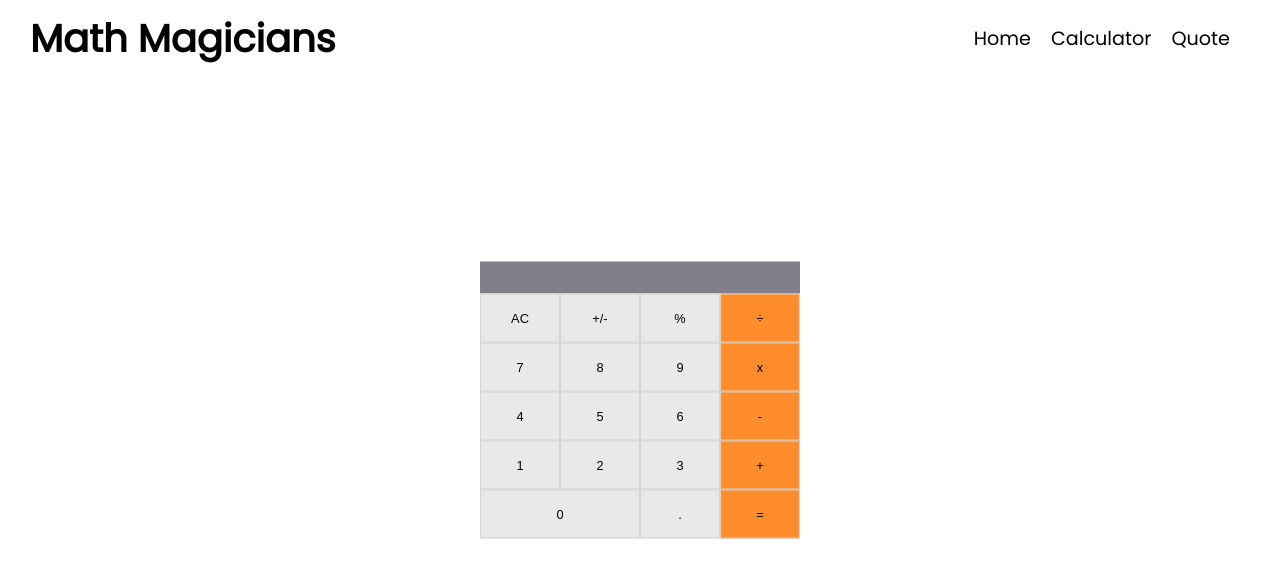
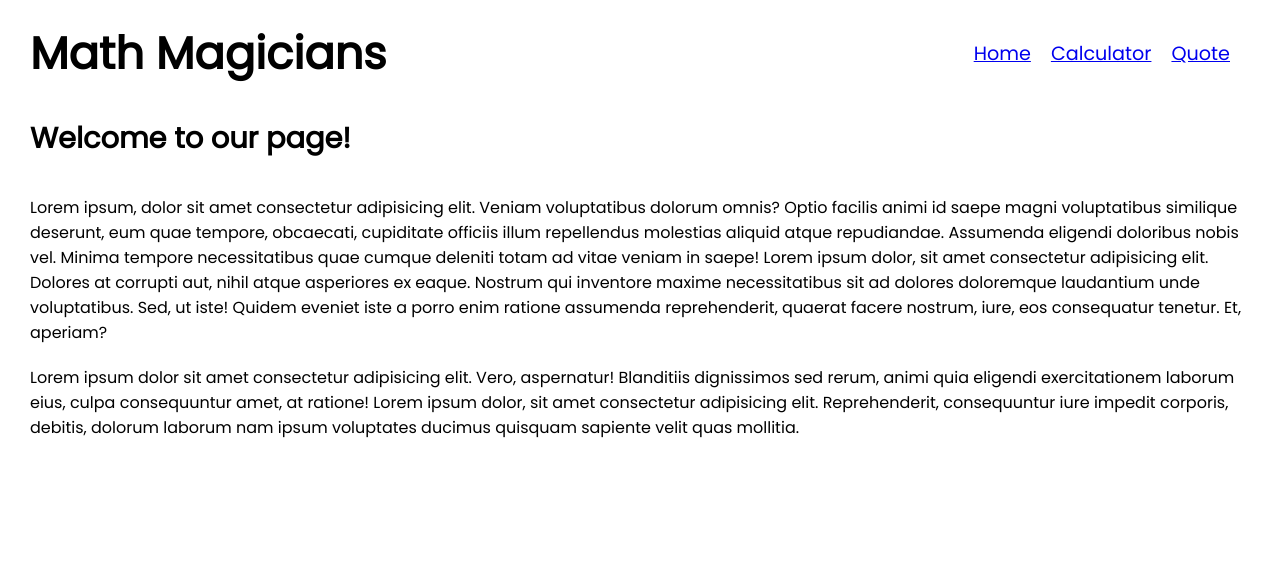
Before and after one commit to AbeeraTahir/Math-Magicians, a React (Create React App) app: page / in a window 1280 px wide. Shown: the top 578 px of the page. Built offline with nearby package versions, Linux system fonts and the light colour scheme; the HTML template or start-up script is replaced by a standard one.

Commit message:
Add home page

```diff
--- a/src/App.js
+++ b/src/App.js
@@ -1,16 +1,16 @@
 import React from 'react';
-import { BrowserRouter as Router, Routes, Route } from 'react-router-dom';
+import { Routes, Route } from 'react-router-dom';
 import Calculator from './components/Calculator';
 import Navbar from './components/Navbar';
+import Home from './components/Home';
 
 const App = () => (
   <>
     <Navbar />
-    <Router>
-      <Routes>
-        <Route path="/" element={<Calculator />} />
-      </Routes>
-    </Router>
+    <Routes>
+      <Route path="/" element={<Home />} />
+      <Route path="/calculator" element={<Calculator />} />
+    </Routes>
   </>
 );
 
--- a/src/components/Home.jsx
+++ b/src/components/Home.jsx
@@ -0,0 +1,28 @@
+import React from 'react';
+import '../css/Home.css';
+
+const Home = () => (
+  <div className="home">
+    <h2>Welcome to our page!</h2>
+    <p>
+      Lorem ipsum, dolor sit amet consectetur adipisicing elit. Veniam voluptatibus
+      dolorum omnis? Optio facilis animi id saepe magni voluptatibus similique deserunt,
+      eum quae tempore, obcaecati, cupiditate officiis illum repellendus molestias aliquid
+      atque repudiandae. Assumenda eligendi doloribus nobis vel. Minima tempore necessitatibus
+      quae cumque deleniti totam ad vitae veniam in saepe! Lorem ipsum dolor, sit amet consectetur
+      adipisicing elit. Dolores at corrupti aut, nihil atque asperiores ex eaque. Nostrum qui
+      inventore maxime necessitatibus sit ad dolores doloremque laudantium unde voluptatibus.
+      Sed, ut iste! Quidem eveniet iste a porro enim ratione assumenda reprehenderit, quaerat facere
+      nostrum, iure, eos consequatur tenetur. Et, aperiam?
+    </p>
+    <p>
+      Lorem ipsum dolor sit amet consectetur adipisicing elit. Vero, aspernatur! Blanditiis
+      dignissimos sed rerum, animi quia eligendi exercitationem laborum eius, culpa consequuntur
+      amet, at ratione! Lorem ipsum dolor, sit amet consectetur adipisicing elit. Reprehenderit,
+      consequuntur iure impedit corporis, debitis, dolorum laborum nam ipsum voluptates ducimus
+      quisquam sapiente velit quas mollitia.
+    </p>
+  </div>
+);
+
+export default Home;
--- a/src/components/Navbar.jsx
+++ b/src/components/Navbar.jsx
@@ -1,15 +1,39 @@
 import React from 'react';
+import { NavLink } from 'react-router-dom';
 import '../css/Navbar.css';
 
-const Navbar = () => (
+const Navbar = () => {
+  const links = [
+    {
+      id: 1,
+      path: '/',
+      text: 'Home',
+    },
+    {
+      id: 2,
+      path: '/calculator',
+      text: 'Calculator',
+    },
+    {
+      id: 3,
+      path: '/quote',
+      text: 'Quote',
+    },
+  ];
+  return (
     <nav>
       <h1>Math Magicians</h1>
       <ul>
-      <li>Home</li>
-      <li>Calculator</li>
-      <li>Quote</li>
+        {links.map((link) => (
+          <li key={link.id}>
+            <NavLink to={link.path}>
+              {link.text}
+            </NavLink>
+          </li>
+        ))}
       </ul>
     </nav>
   );
+};
 
 export default Navbar;
--- /dev/null
+++ b/src/css/Home.css
@@ -0,0 +1,11 @@
+.home {
+  margin: 10px 30px;
+  display: flex;
+  flex-direction: column;
+  gap: 20px;
+}
+
+.home h2 {
+  font-size: 1.8rem;
+  margin-bottom: 15px;
+}
--- a/src/css/Navbar.css
+++ b/src/css/Navbar.css
@@ -1,12 +1,12 @@
 nav {
-  padding: 10px 30px;
+  padding: 20px 30px;
   display: flex;
   justify-content: space-between;
   align-items: center;
 }
 
 nav h1 {
-  font-size: 2.4rem;
+  font-size: 2.8rem;
 }
 
 nav ul {
--- a/src/index.js
+++ b/src/index.js
@@ -1,11 +1,14 @@
 import React from 'react';
 import ReactDOM from 'react-dom/client';
+import { BrowserRouter as Router } from 'react-router-dom';
 import './index.css';
 import App from './App';
 
 const root = ReactDOM.createRoot(document.getElementById('root'));
 root.render(
   <React.StrictMode>
-    <App />
+    <Router>
+      <App />
+    </Router>
   </React.StrictMode>,
 );
```
Lines whose indentation alone changed are shown as unchanged.
